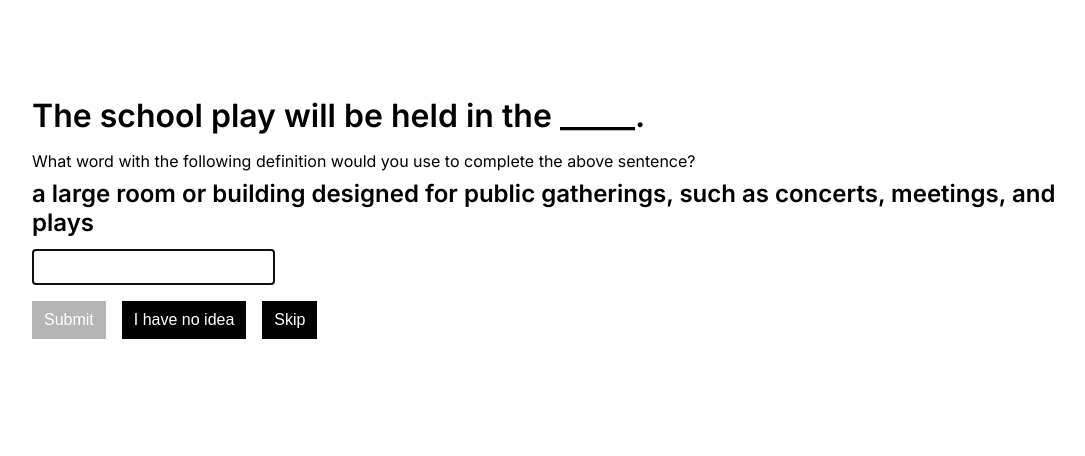
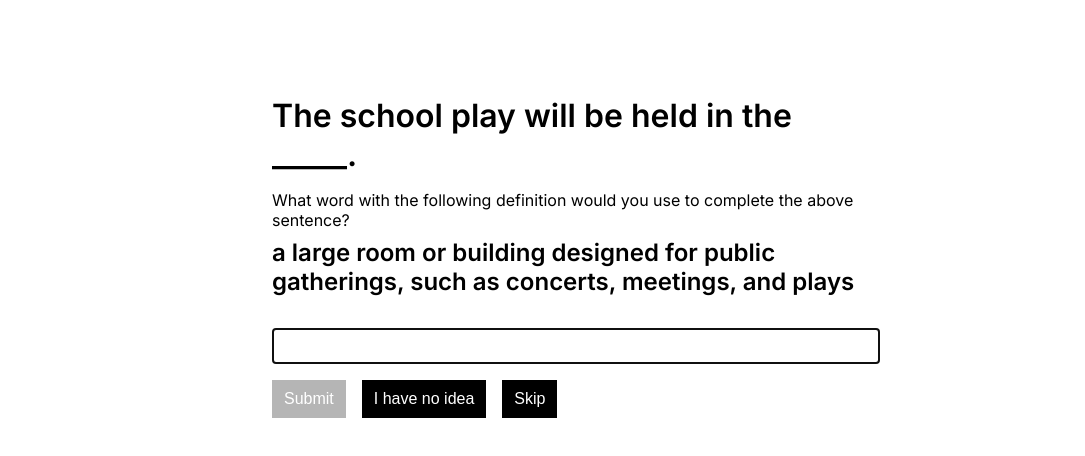
Before and after one commit to dierat/drawing-a-blank, a Next.js app: page / in a window 1280 px wide. Shown: the top 456 px of the page, without its empty margins (64-1149 px from the left). Built offline with nearby package versions, Linux system fonts and the light colour scheme.

Commit message:
Style width, padding

```diff
--- a/src/pages/index.tsx
+++ b/src/pages/index.tsx
@@ -160,6 +160,7 @@ export default function Home() {
             <div className={styles.definition}>{currentWordData.definition}</div>
           </div>
 
+          <div className={styles.inputAndOptions}>
             <div className={styles.inputWrapper}>
               {/* TODO: add invisible label */}
               <input
@@ -187,6 +188,7 @@ export default function Home() {
               <button onClick={startNewGame} disabled={!gameIsRunning}>
                 Skip
               </button>
+            </div>
           </div>
 
           {!gameIsRunning && (
--- a/src/styles/Home.module.css
+++ b/src/styles/Home.module.css
@@ -5,9 +5,12 @@
   align-items: center;
   padding: 6rem;
   min-height: 100vh;
+  max-width: 800px;
+  margin: 0 auto;
 
   @media screen and (max-width: 600px) {
     padding: 3rem;
+    max-width: 100%;
   }
 }
 
@@ -27,14 +30,17 @@
   font-weight: 600;
 }
 
+.inputAndOptions {
+  margin: 32px 0;
+}
+
 .inputWrapper {
   margin-bottom: 16px;
 }
 
 .inputWrapper input {
-  @media screen and (max-width: 600px) {
-    width: 100%;
-  }
+  width: 100%;
+  padding: 16px 10px;
 }
 
 .options {
```
Lines whose indentation alone changed are shown as unchanged.
